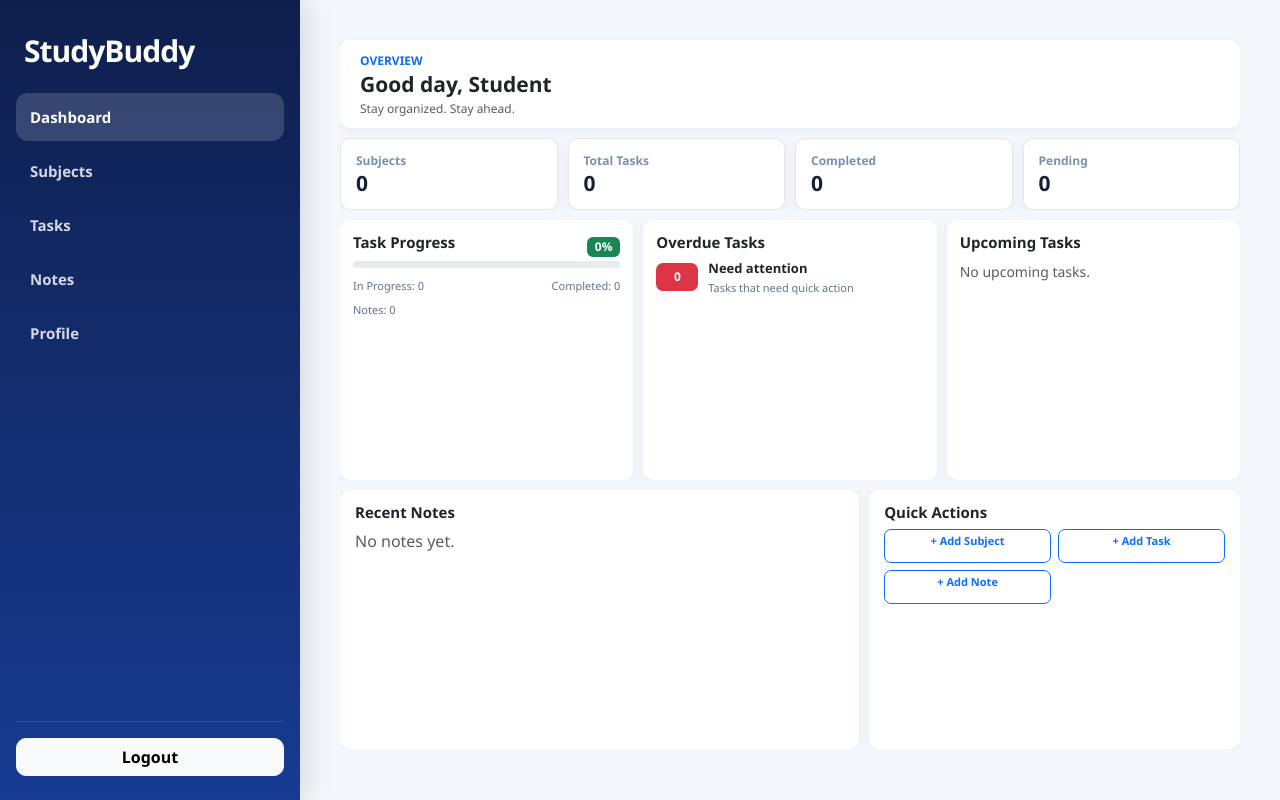
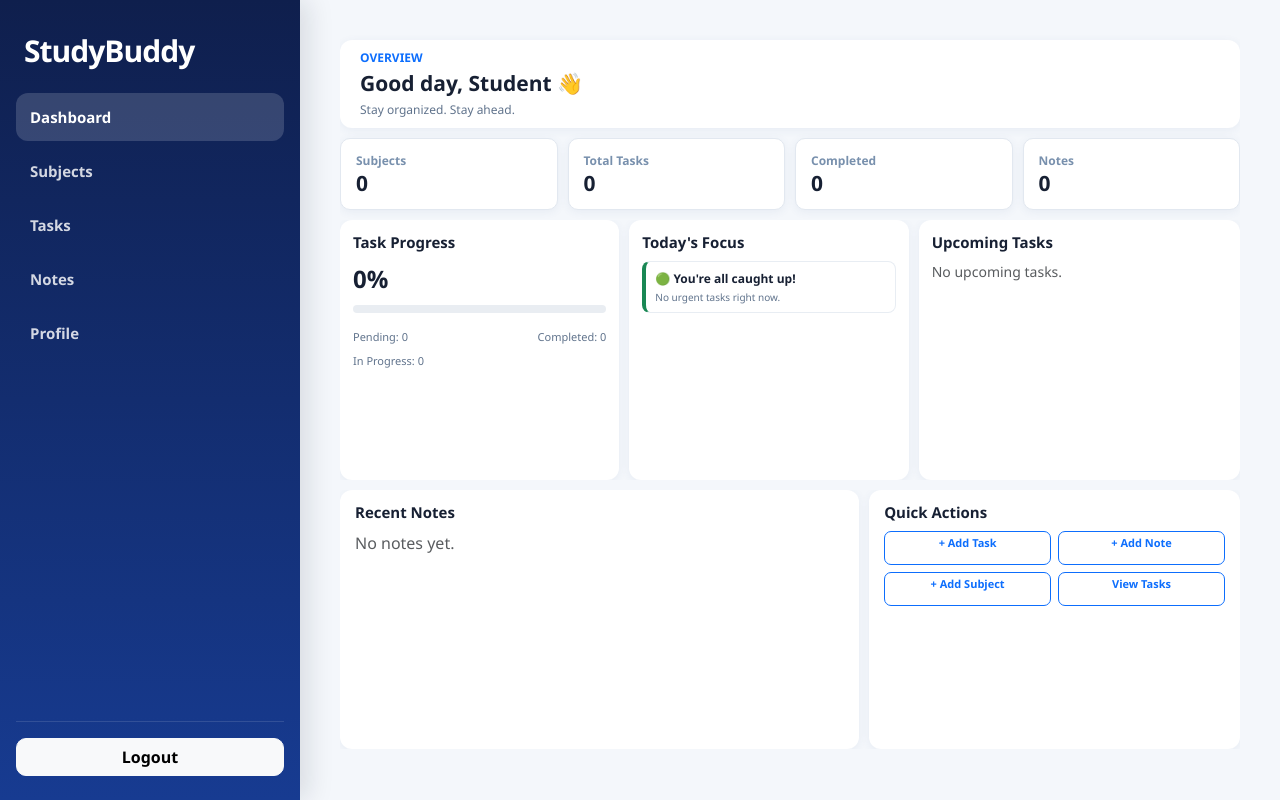
Before and after one commit to mavijaykhanna358-tech/studybuddy, a Django app: page /dashboard/ in a window 1280 px wide. Run offline with Django 5.2, Linux system fonts and the light colour scheme; a user stored in the database is signed in; data comes from the database, SQL or seed files in the repository; both versions use the stored data as it was after the commit.

Commit message:
Update StudyBuddy features and reminders

```diff
--- a/templates/dashboard/dashboard.html
+++ b/templates/dashboard/dashboard.html
@@ -48,11 +47,12 @@
 
 .dashboard .card {
     border: none;
-    border-radius: 10px;
+    border-radius: 12px;
 
     background: #ffffff;
 
-    box-shadow: 0 2px 10px rgba(50, 90, 140, 0.07);
+    box-shadow:
+        0 2px 10px rgba(50, 90, 140, 0.07);
 
     overflow: hidden;
 }
@@ -68,10 +68,25 @@
 
     padding: 14px 20px;
 
-    margin: 0 !important;
+    display: flex;
+    flex-direction: column;
+    justify-content: center;
+}
+
+.welcome-label {
+    color: #0d6efd;
+
+    font-size: 12px;
+    font-weight: 700;
+
+    text-transform: uppercase;
+
+    margin-bottom: 4px;
 }
 
 .welcome-card h2 {
+    color: #172033;
+
     font-size: 21px;
     font-weight: 700;
 
@@ -81,20 +96,11 @@
 }
 
 .welcome-card p {
+    color: #60738c;
+
     font-size: 12px;
-    line-height: 1.2;
-}
 
-.welcome-card .text-uppercase {
-    margin-bottom: 4px !important;
-}
-
-.welcome-card .btn {
-    padding: 8px 15px;
-
-    font-size: 13px;
-
-    border-radius: 8px;
+    margin: 0;
 }
 
 
@@ -106,18 +112,12 @@
     width: 100%;
     height: 100%;
 
-    min-height: 0;
-
     display: grid;
 
     grid-template-columns:
         repeat(4, minmax(0, 1fr));
 
     gap: 10px;
-
-    margin: 0 !important;
-
-    overflow: hidden;
 }
 
 .stat-card {
@@ -182,7 +179,9 @@
     display: grid;
 
     grid-template-columns:
-        repeat(3, minmax(0, 1fr));
+        minmax(0, 1fr)
+        minmax(0, 1fr)
+        minmax(0, 1.15fr);
 
     gap: 10px;
 
@@ -201,9 +200,10 @@
     overflow: hidden;
 }
 
-.middle-card h5 {
+.section-title {
+    color: #172033;
+
     font-size: 15px;
-
     font-weight: 700;
 
     line-height: 1.2;
@@ -216,12 +216,37 @@
    TASK PROGRESS
 ===================================================== */
 
-.task-progress-bar {
+.progress-percentage {
+    color: #172033;
+
+    font-size: 24px;
+    font-weight: 700;
+
+    margin-bottom: 8px;
+}
+
+.progress-wrapper {
     width: 100%;
 
-    height: 7px;
+    margin-bottom: 8px;
+}
 
-    margin-bottom: 10px;
+.progress {
+    width: 100%;
+
+    height: 8px;
+
+    border-radius: 10px;
+
+    background: #e9edf2;
+
+    overflow: hidden;
+}
+
+.progress-bar {
+    height: 100%;
+
+    border-radius: 10px;
 }
 
 .task-info {
@@ -233,58 +258,65 @@
 
     font-size: 11px;
 
-    margin-bottom: 7px;
+    margin-top: 8px;
 }
 
-.notes-count {
+.task-info-bottom {
     color: #60738c;
 
     font-size: 11px;
+
+    margin-top: 7px;
 }
 
 
 /* =====================================================
-   OVERDUE
+   TODAY'S FOCUS
 ===================================================== */
 
-.overdue-content {
+.focus-list {
     display: flex;
 
-    align-items: center;
+    flex-direction: column;
 
-    gap: 10px;
+    gap: 7px;
 }
 
-.overdue-badge {
-    min-width: 42px;
+.focus-item {
+    border: 1px solid #e8edf3;
+
+    border-radius: 8px;
 
     padding: 8px 9px;
+}
 
-    border-radius: 7px;
-
-    text-align: center;
+.focus-item-title {
+    color: #172033;
 
     font-size: 12px;
-
     font-weight: 600;
 }
 
-.overdue-title {
-    font-size: 13px;
+.focus-item-text {
+    color: #60738c;
 
-    font-weight: 600;
+    font-size: 10px;
 
-    line-height: 1.2;
+    line-height: 1.3;
 
-    margin-bottom: 4px;
+    margin-top: 3px;
 }
 
-.overdue-text {
-    color: #60738c;
+.focus-danger {
+    border-left: 4px solid #dc3545;
+}
 
-    font-size: 11px;
+.focus-warning {
+    border-left: 4px solid #ffc107;
+}
 
-    line-height: 1.2;
+.focus-success {
+    border-left: 4px solid #198754;
 }
 
 
@@ -336,8 +371,8 @@
     display: grid;
 
     grid-template-columns:
-        minmax(0, 7fr)
-        minmax(0, 5fr);
+        minmax(0, 1.4fr)
+        minmax(0, 1fr);
 
     gap: 10px;
 
@@ -625,25 +662,17 @@
 
     <div class="card welcome-card">
 
-        <div class="d-flex flex-column flex-md-row justify-content-between align-items-md-center gap-2">
-
-            <div>
-
-                <p class="text-uppercase small fw-bold text-primary mb-1">
+        <div class="welcome-label">
             Overview
-                </p>
+        </div>
 
         <h2>
-                    Good day, {{ user.first_name|default:user.username }}
+            Good day, {{ user.first_name|default:user.username }} 👋
         </h2>
 
-                <p class="text-muted mb-0">
+        <p>
             Stay organized. Stay ahead.
         </p>
-
-            </div>
-
-        </div>
 
     </div>
 
@@ -697,44 +726,42 @@
         <div class="stat-card">
 
             <p class="stat-card-label">
-                Pending
+                Notes
             </p>
 
             <h3 class="stat-card-value">
-                {{ pending_tasks }}
+                {{ total_notes }}
             </h3>
 
         </div>
+
 
     </div>
 
 
     <!-- =================================================
-         TASK / OVERDUE / UPCOMING
+         PROGRESS / FOCUS / UPCOMING
     ================================================== -->
 
     <div class="middle-grid">
 
 
-        <!-- Task Progress -->
+        <!-- TASK PROGRESS -->
 
         <div class="card middle-card">
 
-            <div class="d-flex justify-content-between align-items-center">
-
-                <h5>
+            <h5 class="section-title">
                 Task Progress
             </h5>
 
-                <span class="badge bg-success">
+            <div class="progress-percentage">
                 {{ completion_percentage }}%
-                </span>
-
             </div>
 
+            <div class="progress-wrapper">
 
                 <div
-                class="progress task-progress-bar"
+                    class="progress"
                     role="progressbar"
                     aria-valuenow="{{ completion_percentage }}"
                     aria-valuemin="0"
@@ -748,11 +775,13 @@
 
                 </div>
 
+            </div>
+
 
             <div class="task-info">
 
                 <span>
-                    In Progress: {{ in_progress_tasks }}
+                    Pending: {{ pending_tasks }}
                 </span>
 
                 <span>
@@ -762,51 +791,93 @@
             </div>
 
 
-            <div class="notes-count">
-                Notes: {{ total_notes }}
-            </div>
+            <div class="task-info-bottom">
 
-        </div>
-
-
-        <!-- Overdue Tasks -->
-
-        <div class="card middle-card">
-
-            <h5>
-                Overdue Tasks
-            </h5>
-
-
-            <div class="overdue-content">
-
-                <div class="badge bg-danger overdue-badge">
-                    {{ overdue_tasks }}
-                </div>
-
-
-                <div>
-
-                    <div class="overdue-title">
-                        Need attention
-                    </div>
-
-                    <div class="overdue-text">
-                        Tasks that need quick action
-                    </div>
-
-                </div>
+                In Progress: {{ in_progress_tasks }}
 
             </div>
 
         </div>
 
 
-        <!-- Upcoming Tasks -->
+        <!-- TODAY'S FOCUS -->
 
         <div class="card middle-card">
 
-            <h5>
+            <h5 class="section-title">
+                Today's Focus
+            </h5>
+
+
+            <div class="focus-list">
+
+
+                {% if overdue_tasks > 0 %}
+
+                <div class="focus-item focus-danger">
+
+                    <div class="focus-item-title">
+                        🔴 Overdue Tasks
+                    </div>
+
+                    <div class="focus-item-text">
+
+                        {{ overdue_tasks }}
+                        task{{ overdue_tasks|pluralize }}
+                        need attention.
+
+                    </div>
+
+                </div>
+
+                {% endif %}
+
+
+                {% if upcoming_tasks %}
+
+                <div class="focus-item focus-warning">
+
+                    <div class="focus-item-title">
+                        🟡 Upcoming Work
+                    </div>
+
+                    <div class="focus-item-text">
+                        You have tasks coming up.
+                        Stay on track.
+                    </div>
+
+                </div>
+
+                {% endif %}
+
+
+                {% if overdue_tasks == 0 and not upcoming_tasks %}
+
+                <div class="focus-item focus-success">
+
+                    <div class="focus-item-title">
+                        🟢 You're all caught up!
+                    </div>
+
+                    <div class="focus-item-text">
+                        No urgent tasks right now.
+                    </div>
+
+                </div>
+
+                {% endif %}
+
+
+            </div>
+
+        </div>
+
+
+        <!-- UPCOMING TASKS -->
+
+        <div class="card middle-card">
+
+            <h5 class="section-title">
                 Upcoming Tasks
             </h5>
 
@@ -823,13 +894,13 @@
                         {{ task.title }}
                     </div>
 
-                            <small class="text-muted">
+                    <small>
 
                         {{ task.subject.name|default:'General' }}
 
                         ·
 
-                                {{ task.due_date }}
+                        {{ task.due_date|date:'M d, Y' }}
 
                     </small>
 
@@ -849,23 +921,24 @@
 
         </div>
 
+
     </div>
 
 
     <!-- =================================================
-         RECENT NOTES / QUICK ACTIONS
+         NOTES / QUICK ACTIONS
     ================================================== -->
 
     <div class="bottom-grid">
 
 
-        <!-- Recent Notes -->
+        <!-- RECENT NOTES -->
 
         <div class="card bottom-card">
 
-            <h4>
+            <h5 class="section-title">
                 Recent Notes
-            </h4>
+            </h5>
 
 
             {% if recent_notes %}
@@ -914,24 +994,16 @@
         </div>
 
 
-        <!-- Quick Actions -->
+        <!-- QUICK ACTIONS -->
 
         <div class="card bottom-card">
 
-            <h4>
+            <h5 class="section-title">
                 Quick Actions
-            </h4>
+            </h5>
 
 
             <div class="quick-actions-grid">
-
-
-                <a
-                    href="{% url 'subject_create' %}"
-                    class="btn btn-outline-primary quick-btn"
-                >
-                    + Add Subject
-                </a>
 
 
                 <a
@@ -950,25 +1022,40 @@
                 </a>
 
 
-            </div>
+                <a
+                    href="{% url 'subject_create' %}"
+                    class="btn btn-outline-primary quick-btn"
+                >
+                    + Add Subject
+                </a>
 
-        </div>
+
+                <a
+                    href="{% url 'tasks' %}"
+                    class="btn btn-outline-primary quick-btn"
+                >
+                    View Tasks
+                </a>
+
 
             </div>
 
         </div>
 
 
-<!-- =================================================
-     TASK PROGRESS
-================================================== -->
+    </div>
+
+
+</div>
+
 
 <script>
 
 const progressBar =
     document.getElementById('taskProgressBar');
 
-    const progressValue = Number(
+const progressValue =
+    Number(
         "{{ completion_percentage|default:0 }}"
     );
 
```
Also changed, not shown: other parts of templates/dashboard/dashboard.html (+45 -36 lines), db.sqlite3. Lines whose indentation alone changed are shown as unchanged.
